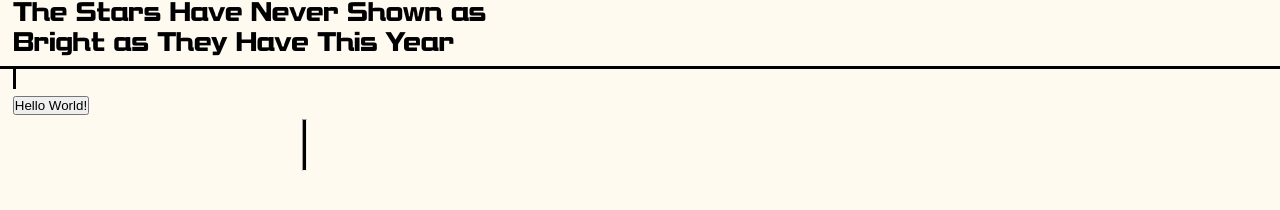
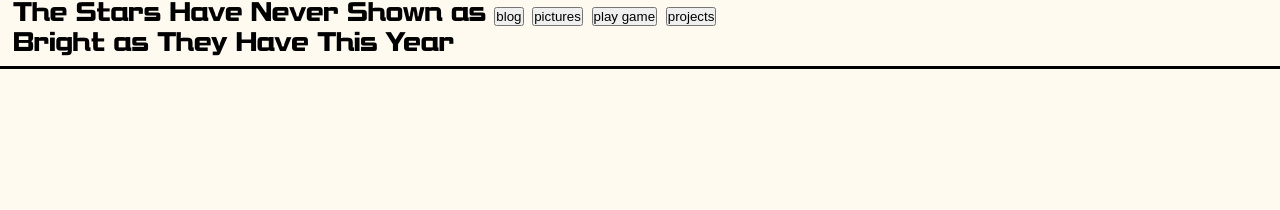
Before and after one commit to beastmode900/GloriousRisings, a plain HTML site: page main.html in a window 1280 px wide. Drawn offline with Linux system fonts and the light colour scheme.

Commit message:
added buttons and removed some unnecessary lines

```diff
--- a/main.html
+++ b/main.html
@@ -14,18 +14,22 @@
 
 <body>
 
-    <div class="header">
+    <header class="header">
+
         <h1 class="KHMenu">
             The Stars Have Never Shown as
+            <button id="blogBTN">blog</button>
+            <button id="picBTN">pictures</button>
+            <button id="gameBTN">play game</button>
+            <button id="projectBTN">projects</button>
             <p id="welovedopeshit">Bright as They Have This Year </p>
+
+
            <hr id="line1">
-        <div class="verticalLines"></div>
-        <button class="btn1fornow"> Hello World!</button>
 
-           <div id="vertLine1"></div>
         </h1>
-        <hr id="vertLine2">
-    </div>
+
+    </header>
 
 
 
```
